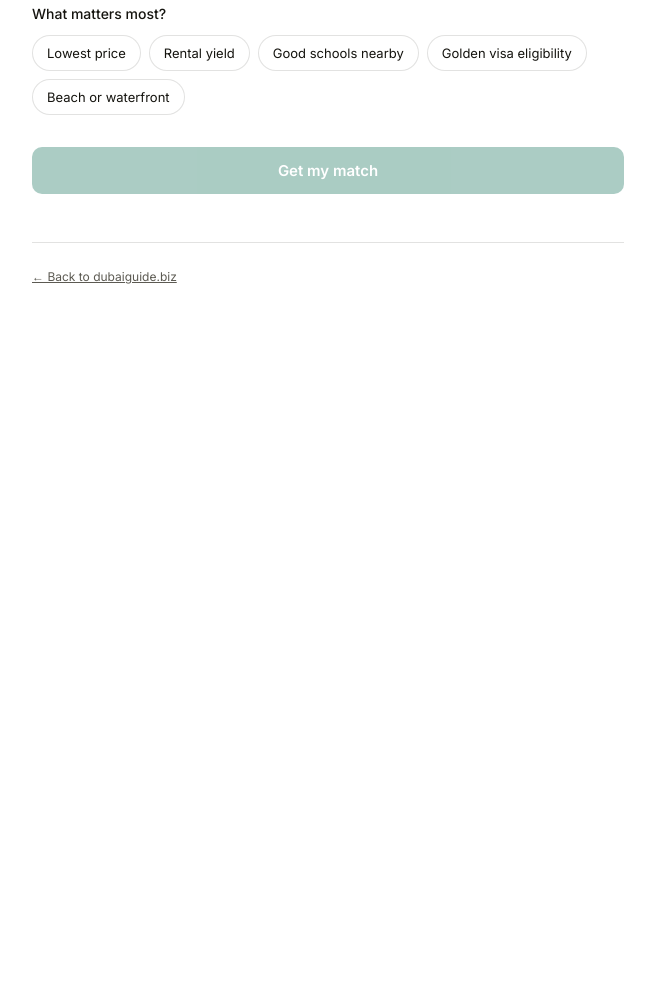
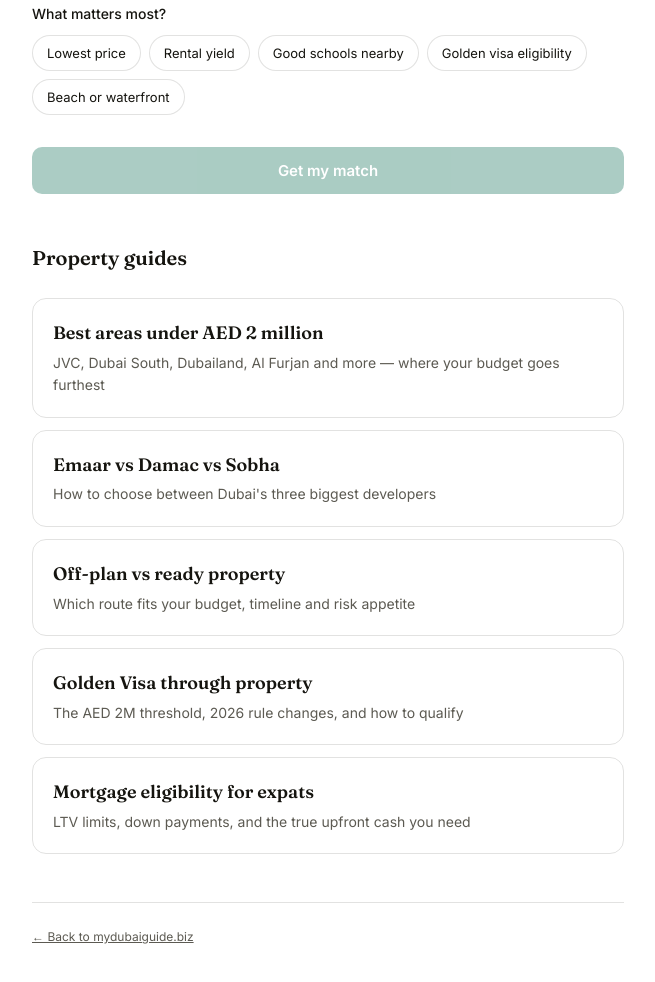
Before and after one commit to DubaiGuide-biz/dubaiguide, a website: page property/index.html in a window 1280 px wide. Shown: the part 678-1660 px from the top of the page, without its empty margins (312-967 px from the left). Before the commit the page ends 1028 px from the top, so only its background shows below. Drawn offline with Linux system fonts and the light colour scheme.

Commit message:
Update title and content for property index page

```diff
--- a/property/index.html
+++ b/property/index.html
@@ -3,12 +3,11 @@
 <head>
 <meta charset="UTF-8">
 <meta name="viewport" content="width=device-width, initial-scale=1.0">
-<title>Find your property match — dubaiguide.biz</title>
+<title>Dubai property guide 2026 — mydubaiguide.biz</title>
 <link rel="preconnect" href="https://fonts.googleapis.com">
 <link rel="preconnect" href="https://fonts.gstatic.com" crossorigin>
 <link href="https://fonts.googleapis.com/css2?family=Fraunces:wght@500;600&family=Inter:wght@400;500;600&display=swap" rel="stylesheet">
 <link rel="stylesheet" href="/assets/styles.css">
-<style>:root{ --accent:#0f6e56; --accent-bg:#e1f5ee; --accent-text:#04342c; }</style>
 </head>
 <body>
 <div class="wrap">
@@ -19,24 +18,21 @@
       <circle cx="20" cy="20" r="2" fill="var(--accent)"/>
       <line x1="20" y1="20" x2="20" y2="7" stroke="var(--accent)" stroke-width="2" stroke-linecap="round"/>
     </svg>
-    <div class="wordmark"><a href="/" style="color:inherit;text-decoration:none;"><b>dubaiguide</b>.biz</a></div>
+    <div class="wordmark"><a href="/" style="color:inherit;text-decoration:none;"><b>mydubaiguide</b>.biz</a></div>
   </header>
 
   <div class="hero">
-    <h1>Find your property match</h1>
-    <p>Answer a few questions and get a tailored recommendation — then request an introduction to a specialist.</p>
+    <h1>Dubai property guide</h1>
+    <p>Everything you need to buy, invest, or get your Golden Visa through property in Dubai.</p>
   </div>
 
   <div class="progress"><div class="progress-fill" id="progress-fill"></div></div>
-
   <div id="quiz"></div>
-
   <button class="cta" id="cta" disabled>Get my match</button>
 
   <div class="result" id="result">
     <div class="eyebrow">Your match</div>
     <div id="result-body"></div>
-
     <div class="leadform">
       <h3>Request an introduction</h3>
       <p class="hint">A specialist matched to your answers will follow up directly.</p>
@@ -53,8 +49,34 @@
     </div>
   </div>
 
+  <div style="margin-top:3rem;">
+    <h2 style="font-size:20px;margin-bottom:1rem;">Property guides</h2>
+    <div class="cards">
+      <a class="card" href="/property/guides/best-communities-under-2m/">
+        <h2>Best areas under AED 2 million</h2>
+        <p>JVC, Dubai South, Dubailand, Al Furjan and more — where your budget goes furthest</p>
+      </a>
+      <a class="card" href="/property/guides/emaar-vs-damac-vs-sobha/">
+        <h2>Emaar vs Damac vs Sobha</h2>
+        <p>How to choose between Dubai's three biggest developers</p>
+      </a>
+      <a class="card" href="/property/guides/off-plan-vs-ready/">
+        <h2>Off-plan vs ready property</h2>
+        <p>Which route fits your budget, timeline and risk appetite</p>
+      </a>
+      <a class="card" href="/property/guides/golden-visa-via-property/">
+        <h2>Golden Visa through property</h2>
+        <p>The AED 2M threshold, 2026 rule changes, and how to qualify</p>
+      </a>
+      <a class="card" href="/property/guides/mortgage-eligibility-expats/">
+        <h2>Mortgage eligibility for expats</h2>
+        <p>LTV limits, down payments, and the true upfront cash you need</p>
+      </a>
+    </div>
+  </div>
+
   <footer>
-    <p class="note"><a href="/">&larr; Back to dubaiguide.biz</a></p>
+    <p class="note"><a href="/">← Back to mydubaiguide.biz</a></p>
   </footer>
 
 </div>
```
